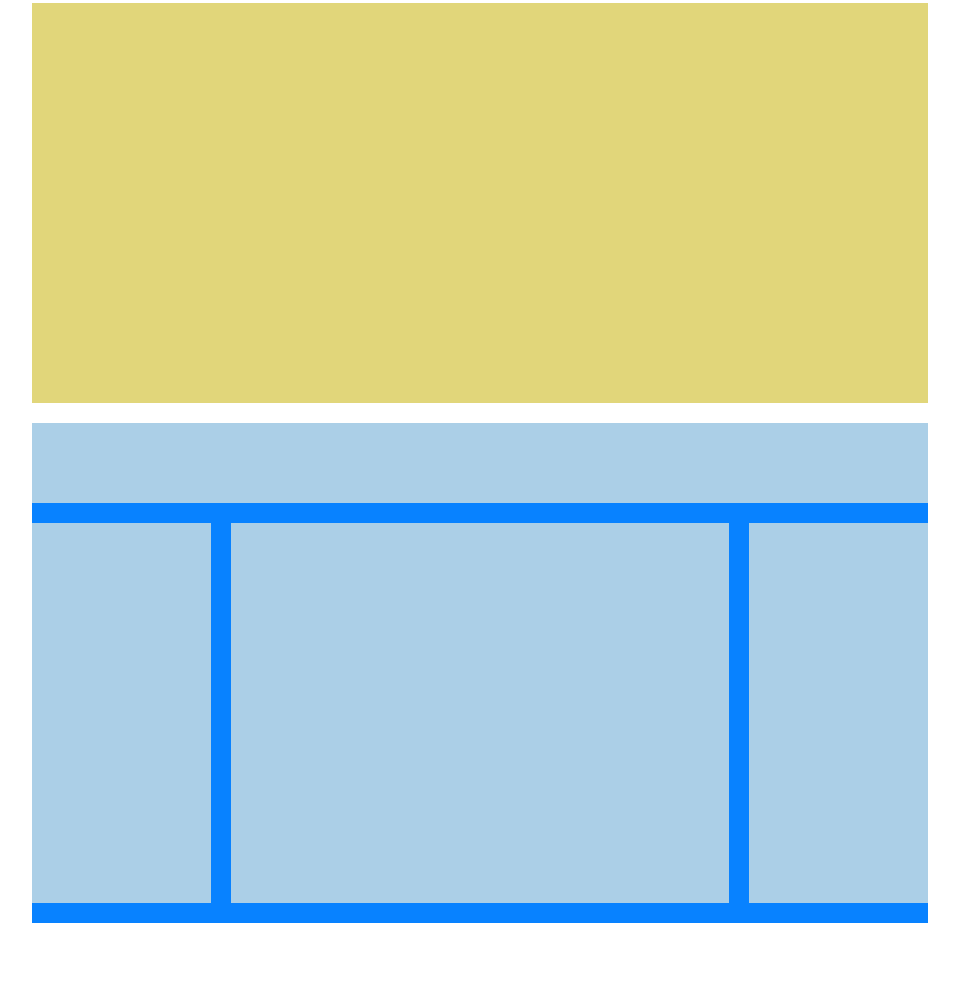
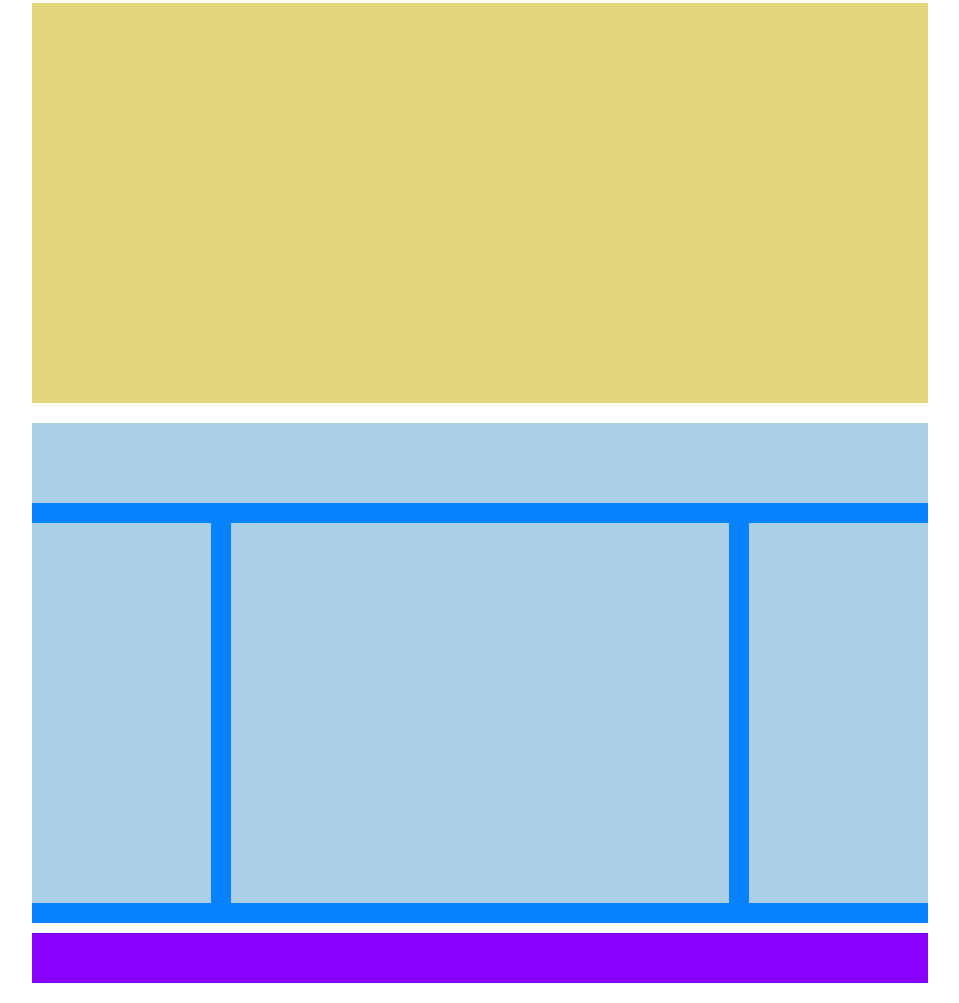
Before and after one commit to Zaplatynskyy/htmlcss-struttura-wp, a plain HTML site: page index.html in a window 1280 px wide. Shown: the part 117-1120 px from the top of the page, without its empty margins (160-1119 px from the left). Before the commit the page ends 1060 px from the top, so only its background shows below. Drawn offline with Linux system fonts and the light colour scheme.

Commit message:
sezione footer fine layout

```diff
--- a/css/style.css
+++ b/css/style.css
@@ -43,6 +43,13 @@
     width: 20%;
 }
 
+/* proprietà footer */
+
+footer{
+    height: 50px;
+    margin-top: 10px;
+}
+
 
 /* **********debug********** */
 
@@ -72,3 +79,7 @@ main.debug{
     height: 380px;
     background-color: #abcfe7;
 }
+
+footer.debug{
+    background-color: #8801fe;
+}
--- a/index.html
+++ b/index.html
@@ -1,5 +1,5 @@
 <!DOCTYPE html>
-<html lang="en">
+<html lang="it">
 <head>
     <meta charset="UTF-8">
     <meta http-equiv="X-UA-Compatible" content="IE=edge">
@@ -33,10 +33,12 @@
                 <aside class="left_side float_left debug">
 
                 </aside>
+
                 <!-- colonna della main centrale -->
                 <section class="main_content float_left debug">
 
                 </section>
+
                 <!-- colonna della main di destra -->
                 <aside class="right_side float_left debug">
 
@@ -46,7 +48,7 @@
 
         </main>
 
-        <footer>
+        <footer class="debug">
 
         </footer>
 
```
